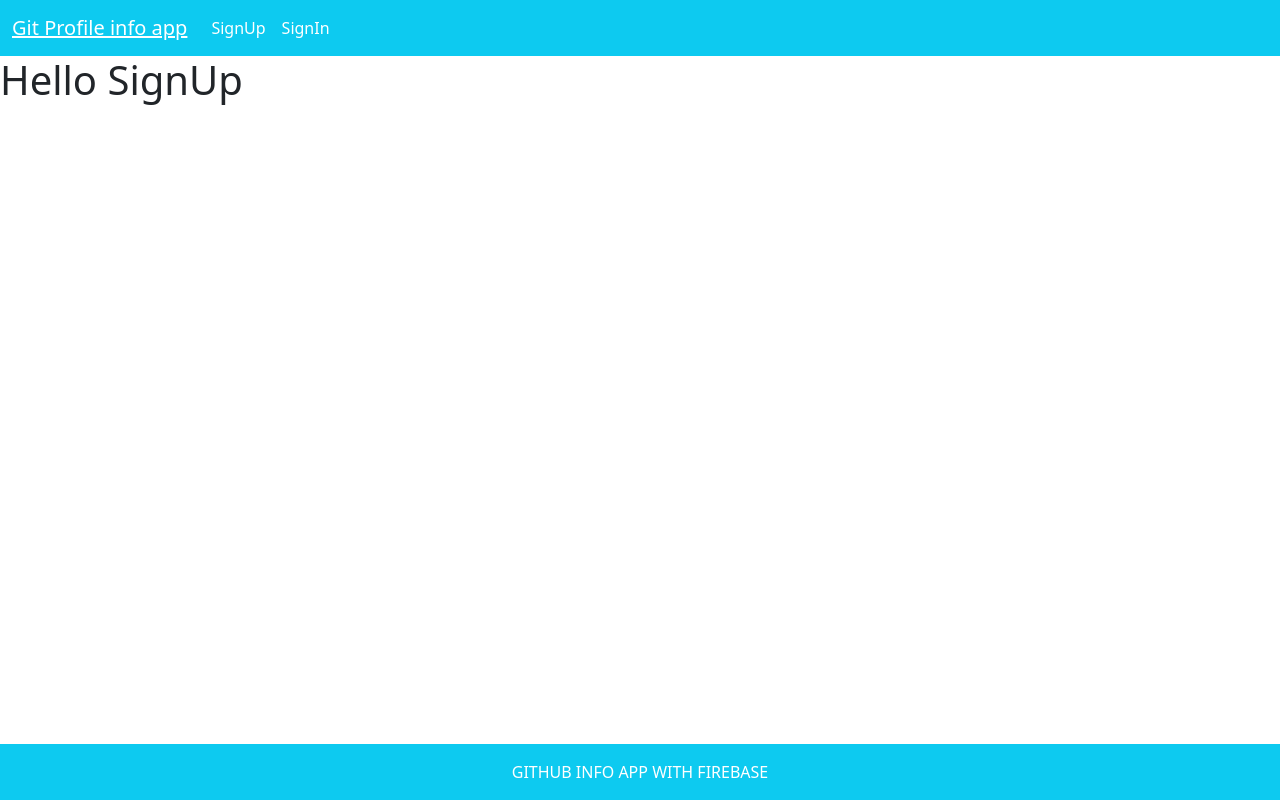
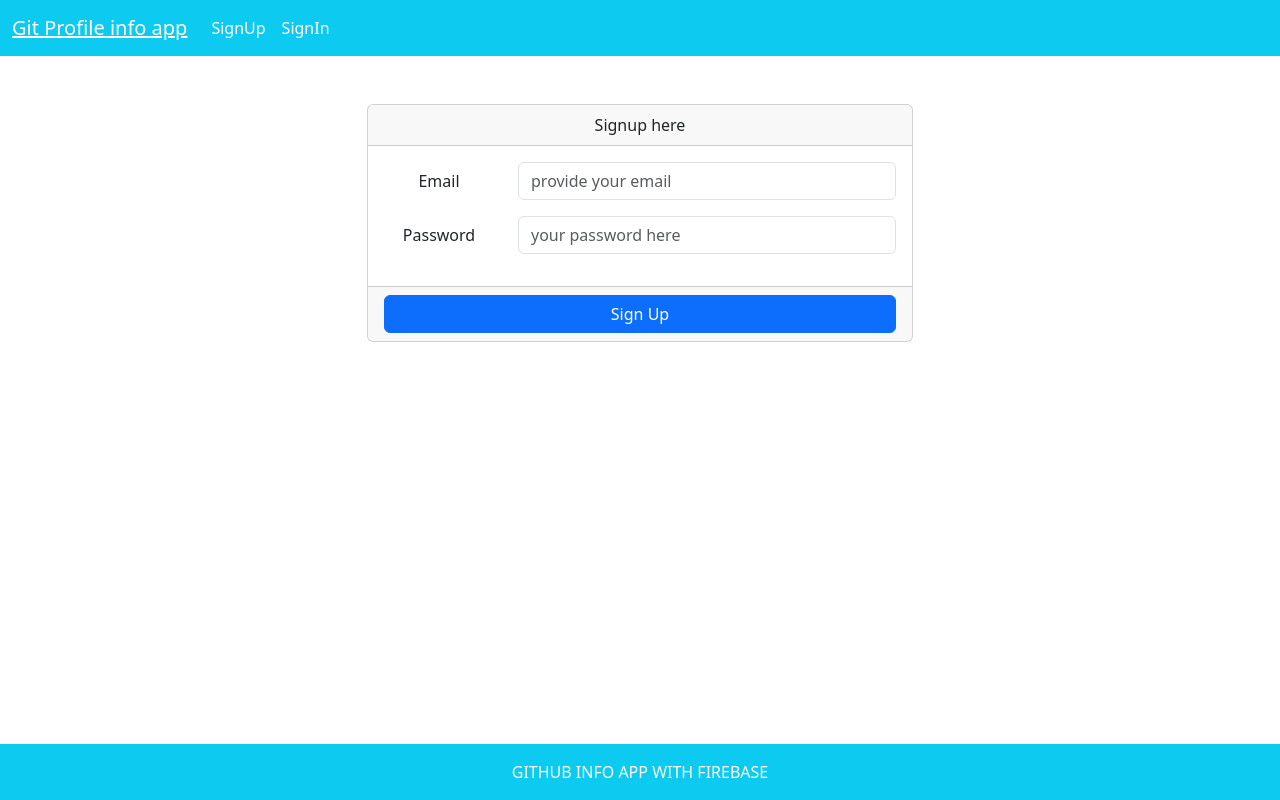
Before and after one commit to pankaj-kb/firebase-github-app, a React (Vite) app: page /signup in a window 1280 px wide. Built offline with nearby package versions, Linux system fonts and the light colour scheme.

Commit message:
done with user SignUp and SignIn component

```diff
--- a/src/App.jsx
+++ b/src/App.jsx
@@ -23,6 +23,12 @@
 import Header from "./layout/Header";
 import Footer from "./layout/Footer";
 
+import FirebaseaConfig from "./config/FirebaseaConfig";
+
+// firebase config
+
+firebase.initializeApp(FirebaseaConfig)
+
 const App = () => {
   const [user, setUser] = useState(null);
 
--- /dev/null
+++ b/src/config/FirebaseaConfig.js
@@ -0,0 +1,9 @@
+export default {
+    apiKey: "AIzaSyDH52gJsNWfDCCjU84lQdnjhfzw-qjdVDs",
+    authDomain: "gitinfoapp.firebaseapp.com",
+    projectId: "gitinfoapp",
+    storageBucket: "gitinfoapp.appspot.com",
+    messagingSenderId: "492241169029",
+    appId: "1:492241169029:web:b7d321910629d989e497ec",
+    measurementId: "G-WSG25MNW0S"
+  };
--- a/src/layout/Header.jsx
+++ b/src/layout/Header.jsx
@@ -39,7 +39,14 @@
         <Nav className="ml-auto" navbar>
           {context.user ? (
             <NavItem>
-              <NavLink tag={Link} to="/home" className="text-white">
+              <NavLink
+                onClick={() => {
+                  context.setUser(null);
+                }}
+                tag={Link}
+                to="/home"
+                className="text-white"
+              >
                 LogOut
               </NavLink>
             </NavItem>
--- a/src/pages/SignIn.jsx
+++ b/src/pages/SignIn.jsx
@@ -1,12 +1,106 @@
 /* eslint-disable no-unused-vars */
-import React from "react";
+import React, { useState, useContext } from "react";
+import {
+  Container,
+  Form,
+  Button,
+  FormGroup,
+  Label,
+  Col,
+  Input,
+  Row,
+  Card,
+  CardBody,
+  CardFooter,
+  CardHeader,
+} from "reactstrap";
+
+import firebase from "firebase/compat/app";
+import { UserContext } from "../context/UserContext";
+import { useNavigate } from "react-router-dom";
+import { toast } from "react-toastify";
 
 const SignIn = () => {
-    return (
-        <h1>
-            Hello SignIn
-        </h1>
-    )
-}
+  const navigate = useNavigate();
+  const context = useContext(UserContext);
+
+  const [email, setEmail] = useState("");
+  const [password, setPassword] = useState("");
+
+  const handleSignIn = () => {
+    firebase
+      .auth()
+      .signInWithEmailAndPassword(email, password)
+      .then((res) => {
+        console.log(res);
+        context.setUser({ email: res.user.email, uid: res.user.uid });
+      })
+      .catch((error) => {
+        console.log(error);
+        toast(error.message, {
+          type: "error",
+        });
+      });
+  };
+
+  const handleSubmit = (e) => {
+    e.preventDefault();
+    handleSignIn();
+  };
+
+  if (context.user?.uid) {
+    return navigate("/");
+  }
+  return (
+    <Container className="text-center">
+      <Row>
+        <Col lg={6} className="offset-lg-3 mt-5">
+          <Card>
+            <Form onSubmit={handleSubmit}>
+              <CardHeader className="">Signin here</CardHeader>
+              <CardBody>
+                <FormGroup row>
+                  <Label for="email" sm={3}>
+                    Email
+                  </Label>
+                  <Col sm={9}>
+                    <Input
+                      type="email"
+                      name="email"
+                      id="email"
+                      placeholder="provide your email"
+                      value={email}
+                      onChange={(e) => setEmail(e.target.value)}
+                    />
+                  </Col>
+                </FormGroup>
+                <FormGroup row>
+                  <Label for="password" sm={3}>
+                    Password
+                  </Label>
+                  <Col sm={9}>
+                    <Input
+                      type="password"
+                      name="password"
+                      id="password"
+                      placeholder="your password here"
+                      value={password}
+                      onChange={(e) => setPassword(e.target.value)}
+                    />
+                  </Col>
+                </FormGroup>
+              </CardBody>
+              <CardFooter>
+                <Button type="submit" block color="primary">
+                  Sign In
+                </Button>
+              </CardFooter>
+            </Form>
+          </Card>
+        </Col>
+      </Row>
+    </Container>
+  );
+};
 
 export default SignIn;
--- a/src/pages/SignUp.jsx
+++ b/src/pages/SignUp.jsx
@@ -1,12 +1,112 @@
 /* eslint-disable no-unused-vars */
-import React from "react";
+import React, { useContext, useState } from "react";
+import {
+  Container,
+  Form,
+  Button,
+  FormGroup,
+  Label,
+  Col,
+  Input,
+  Row,
+  Card,
+  CardBody,
+  CardFooter,
+  CardHeader,
+} from "reactstrap";
+
+import firebase from "firebase/compat/app";
+
+import { UserContext } from "../context/UserContext";
+
+import { useNavigate } from "react-router-dom";
+
+import { toast } from "react-toastify";
 
 const SignUp = () => {
-    return (
-        <h1>
-            Hello SignUp
-        </h1>
-    )
-}
+  const navigate = useNavigate();
+  const context = useContext(UserContext);
+
+  const [email, setEmail] = useState("");
+
+  const [password, setPassword] = useState("");
+
+  const handleSignUp = () => {
+    firebase
+      .auth()
+      .createUserWithEmailAndPassword(email, password)
+      .then((res) => {
+        console.log(res);
+        context.setUser({ email: res.user.email, uid: res.user.uid });
+      })
+      .catch((error) => {
+        console.log(
+          error,
+          toast(error.message, {
+            type: "error",
+          })
+        );
+      });
+  };
+
+  const handleSubmit = (e) => {
+    e.preventDefault();
+    handleSignUp();
+  };
+
+  if (context.user?.uid) {
+    return navigate("/");
+  }
+  return (
+    <Container className="text-center">
+      <Row>
+        <Col lg={6} className="offset-lg-3 mt-5">
+          <Card>
+            <Form onSubmit={handleSubmit}>
+              <CardHeader className="">Signup here</CardHeader>
+              <CardBody>
+                <FormGroup row>
+                  <Label for="email" sm={3}>
+                    Email
+                  </Label>
+                  <Col sm={9}>
+                    <Input
+                      type="email"
+                      name="email"
+                      id="email"
+                      placeholder="provide your email"
+                      value={email}
+                      onChange={(e) => setEmail(e.target.value)}
+                    />
+                  </Col>
+                </FormGroup>
+                <FormGroup row>
+                  <Label for="password" sm={3}>
+                    Password
+                  </Label>
+                  <Col sm={9}>
+                    <Input
+                      type="password"
+                      name="password"
+                      id="password"
+                      placeholder="your password here"
+                      value={password}
+                      onChange={(e) => setPassword(e.target.value)}
+                    />
+                  </Col>
+                </FormGroup>
+              </CardBody>
+              <CardFooter>
+                <Button type="submit" block color="primary">
+                  Sign Up
+                </Button>
+              </CardFooter>
+            </Form>
+          </Card>
+        </Col>
+      </Row>
+    </Container>
+  );
+};
 
 export default SignUp;
```
